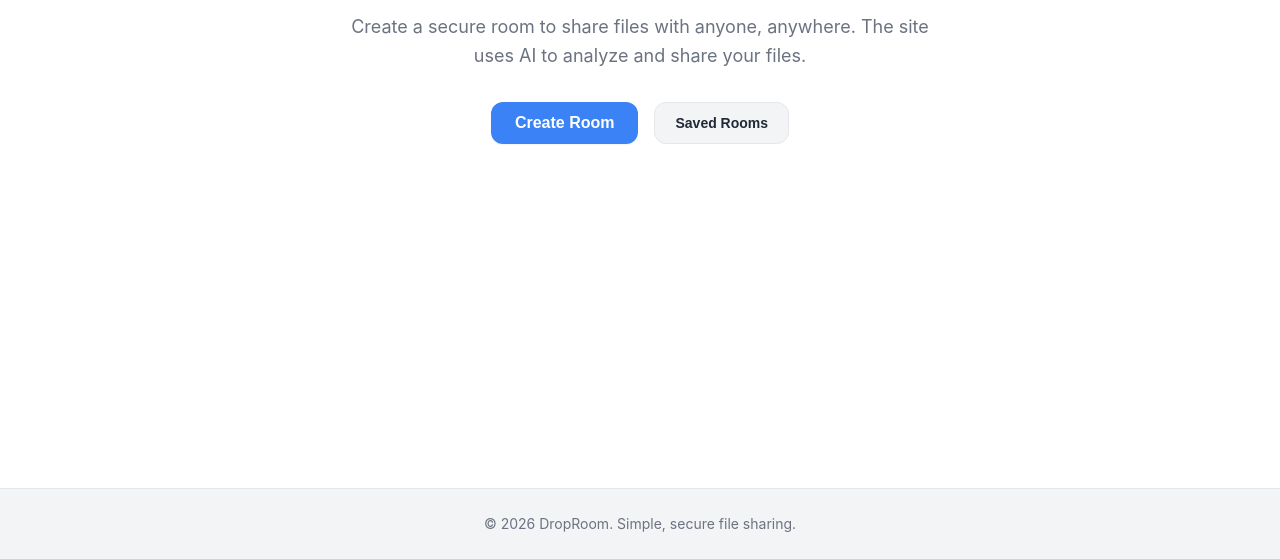
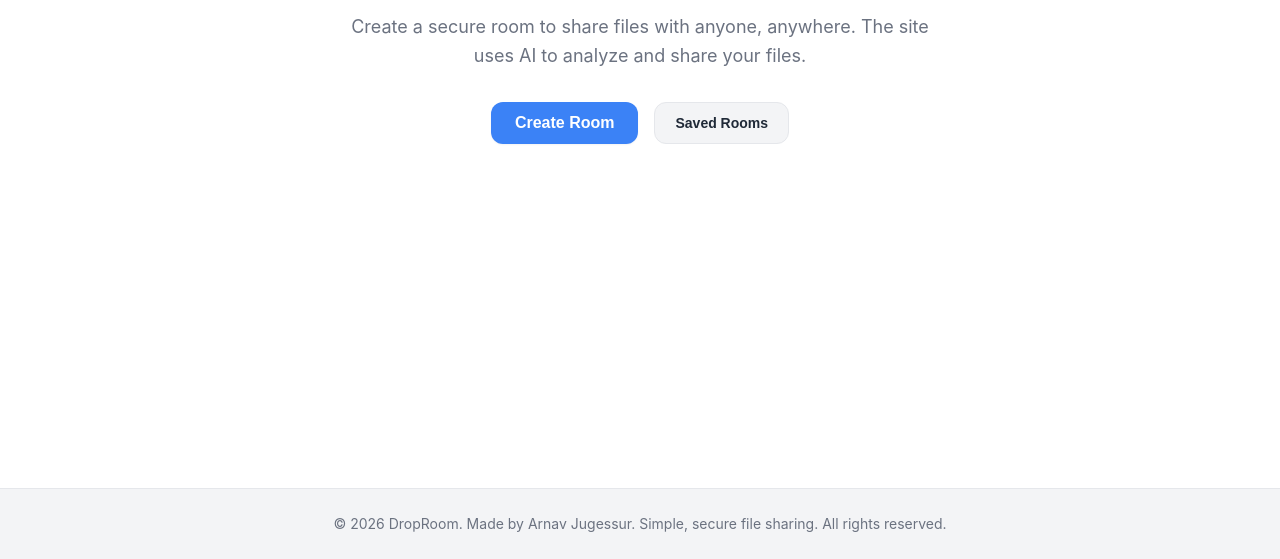
Before and after one commit to Arnsgaming8/DropRoom, a website: page index.html in a window 1280 px wide. Shown: the part 241-800 px from the top of the page. Drawn offline with Linux system fonts and the light colour scheme.

Commit message:
Update index.html

```diff
--- a/index.html
+++ b/index.html
@@ -35,7 +35,7 @@
 
     <footer class="footer">
         <div class="container">
-            <p>&copy; 2026 DropRoom. Simple, secure file sharing.</p>
+            <p>&copy; 2026 DropRoom. Made by Arnav Jugessur. Simple, secure file sharing. All rights reserved.</p>
         </div>
     </footer>
 
```
